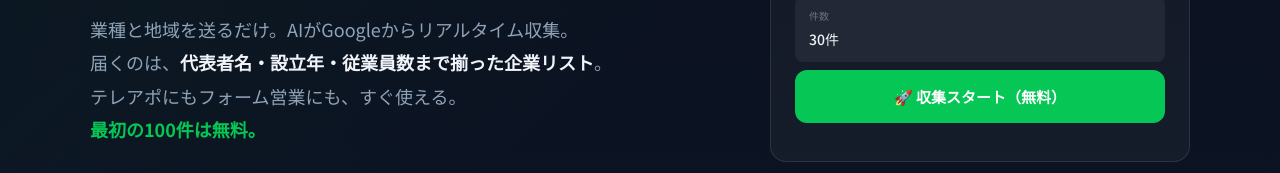
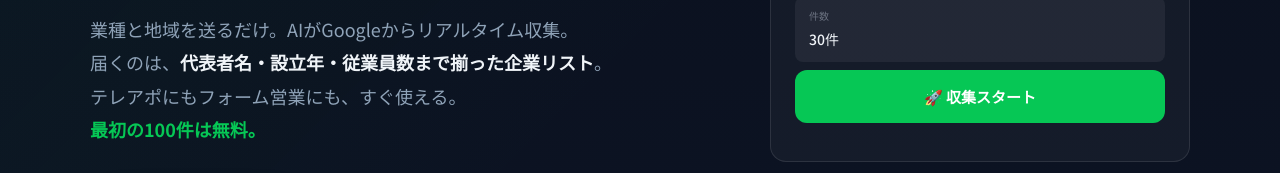
Before and after one commit to huz114/autolist, a Next.js app: page / in a window 1280 px wide. Shown: the part 447-620 px from the top of the page. Built offline with nearby package versions, Linux system fonts and the light colour scheme.

Commit message:
ヒーローデモの「収集スタート（無料）」→「収集スタート」に変更
Co-Authored-By: Claude Opus 4.6 (1M context) <noreply@anthropic.com>

```diff
--- a/src/app/page.tsx
+++ b/src/app/page.tsx
@@ -391,7 +391,7 @@ export default function Home() {
                     transition: 'opacity 0.4s ease 450ms, transform 0.4s ease 450ms, background 0.2s',
                   }}
                 >
-                  🚀 収集スタート（無料）
+                  🚀 収集スタート
                 </Link>
               </div>
               </div>{/* end steps container */}
```
